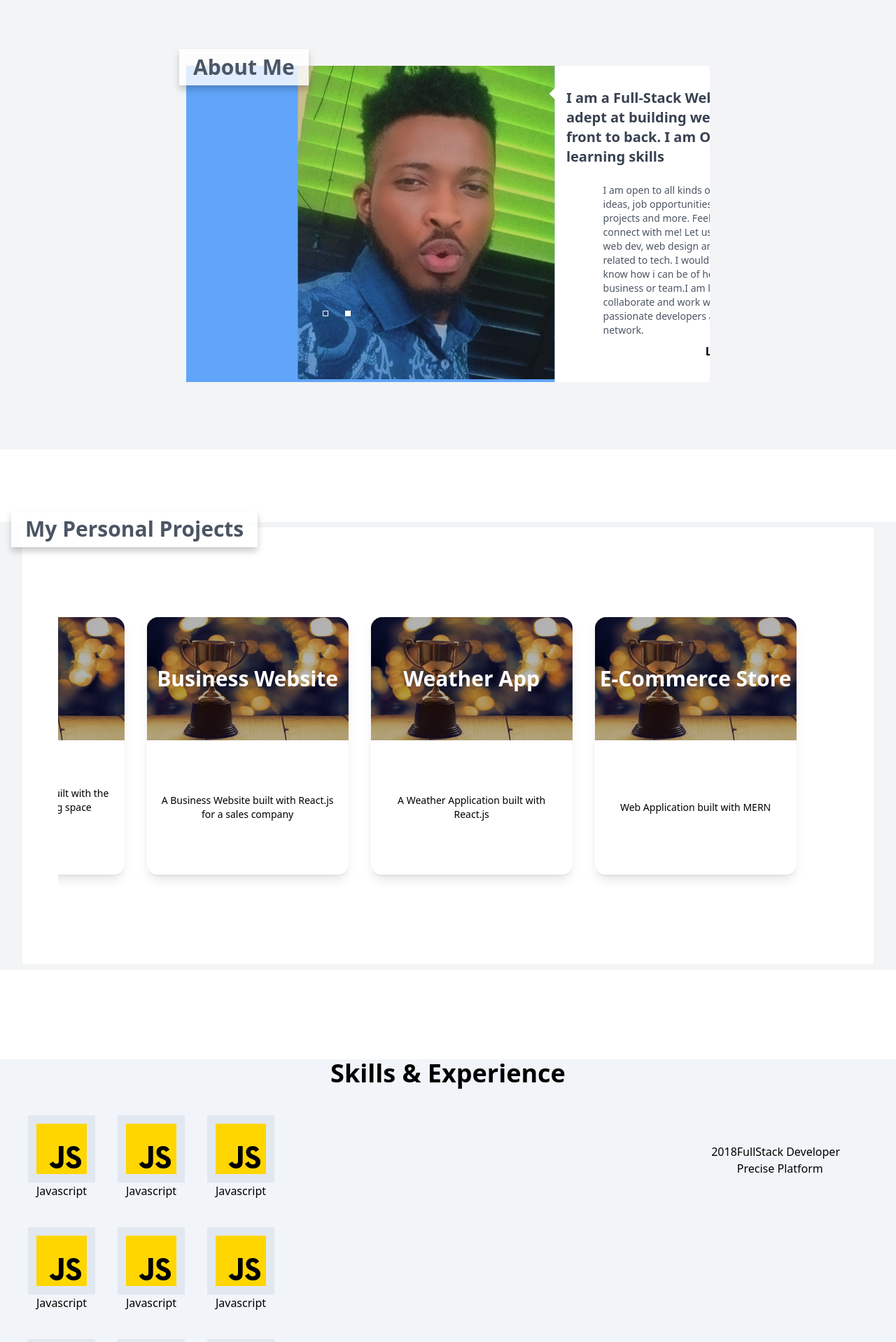
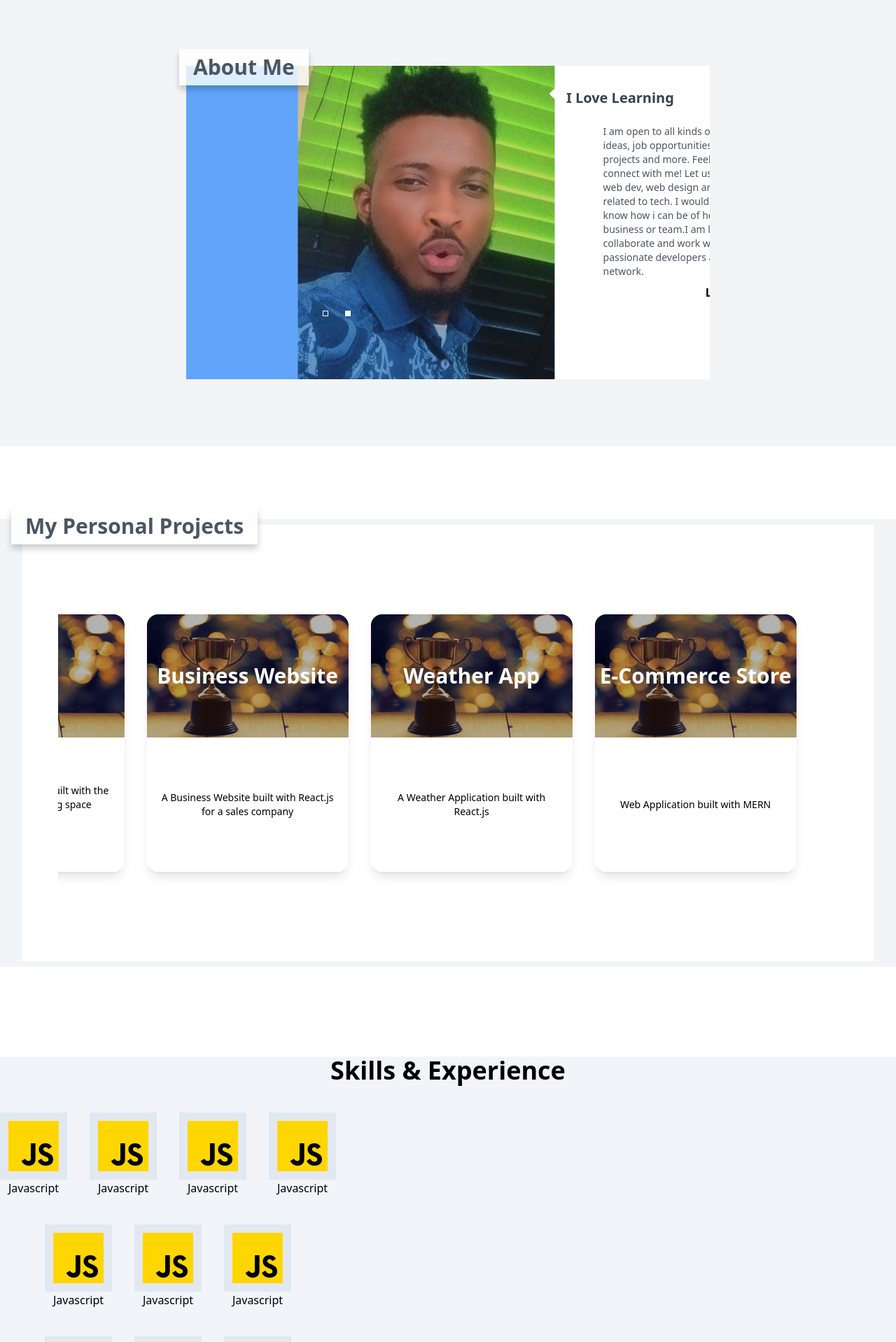
Before and after one commit to samfajobi/MyWebsite, a React (Create React App) app: page / in a window 1280 px wide. Shown: the part 802-2720 px from the top of the page at 70% size. Built offline with nearby package versions, Linux system fonts and the light colour scheme.

Commit message:
Update About

```diff
--- a/src/components/Skills.js
+++ b/src/components/Skills.js
@@ -5,8 +5,8 @@ const skills = (props) => {
   return (
     <div className="h-[700px]  mt-16 bg-slate-100  space-y-10" {...props}>
         <h1 className="text-4xl text-center  font-semibold ">Skills & Experience</h1>
-        <div  className='flex flex-col  max-w-[1200px] justify-between justify-items-center space-y-10 md:grid-cols-2 md:flex-row '>
-          <div className='space-y-10 md:mx-10 md:items-start'>
+        <div  className='flex flex-col  max-w-[1200px] justify-between justify-items-center  md:flex-row '>
+          <div className='space-y-10 items-center'>
             <div className="flex flex-row justify-center  space-x-8">
               <div >
                 <img className=' bg-slate-200' src={JavaScript}/>
@@ -17,6 +17,10 @@ const skills = (props) => {
                 <h2 className='text-center'>Javascript</h2>
               </div>
               <div>
+                <img className=' bg-slate-200' src={JavaScript}/>
+                <h2 className='text-center'>Javascript</h2>
+              </div>
+              <div className=''>
                 <img className=' bg-slate-200' src={JavaScript}/>
                 <h2 className='text-center'>Javascript</h2>
               </div>
@@ -50,16 +54,6 @@ const skills = (props) => {
               </div>
             </div>
           </div>
-
-          <div  className='flex flex-col space-y-10 items-center'>
-            <div className='flex flex-row justify-between'>
-              <h4 className=''>2018</h4>
-              <div className=''>
-                <h4>FullStack Developer</h4>
-                <p>Precise Platform</p>
-              </div>
-            </div>
-          </div>
         </div>
     </div>
   )
--- a/src/data/About.js
+++ b/src/data/About.js
@@ -20,9 +20,9 @@ import DSC_9349 from '../assets/images/aboutSlider/DSC_9349.jpg';
 export const data = [
 	{
 		img: DSC_8984,
-		altText: 'I am a Full-Stack Web Developer adept at building web app from front to back. I am Open to learning skills',
+		altText: 'I Enjoy Writing Codes',
 		headerText:
-			'I am a Full-Stack Web Developer adept at building web app from front to back. I am Open to learning skills',
+			'I Enjoy Writing Codes',
 		descText:
 			'I am a passionate and dedicated  Full stack developer adept at building web from front to back with so much efficiency and accuracy.Through bootcamps, online courses, i have developed a strong understanding of Javascript(ES5 & Es6), React Js, Node.Js, Express.Js, MongoDB, HTML%, CSS3. I find a lot of joy and excitement utilizing my skills in bringing ideas to life, troubleshooting bugs, and pushing my projects forward',
 		images: [
@@ -105,8 +105,8 @@ export const data = [
 	},
 	{
 		img: DSC_9106,
-		altText: 'I am a Full-Stack Web Developer adept at building web app from front to back. I am Open to learning skills',
-		headerText: 'I am a Full-Stack Web Developer adept at building web app from front to back. I am Open to learning skills',
+		altText: 'I Love Learning',
+		headerText: 'I Love Learning',
 		descText:
 			'I am open to all kinds of business ideas, job opportunities, open source projects and more. Feel free to connect with me! Let us talk about web dev, web design and anything related to tech. I would also like to know how i can be of help to your business or team.I am looking to collaborate and work with other passionate developers and expand my network.',
 		images: [
```
